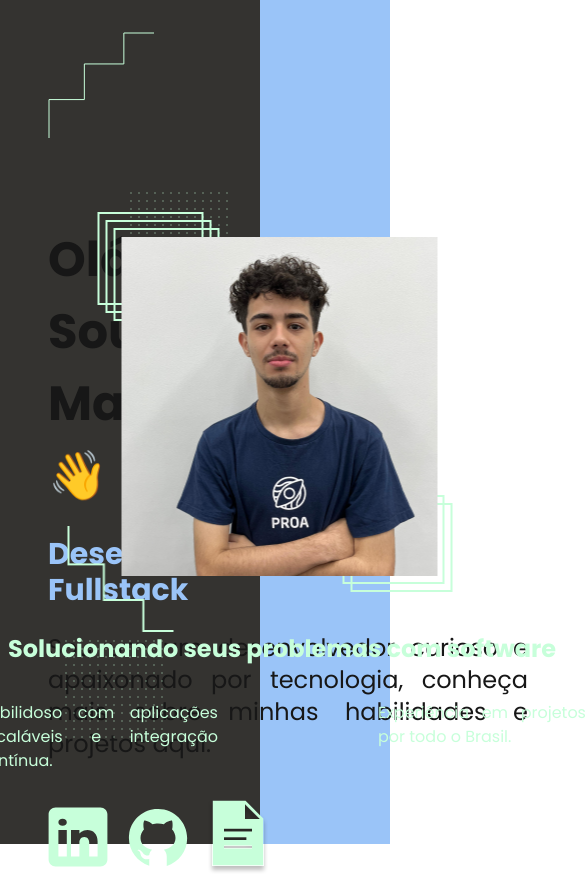
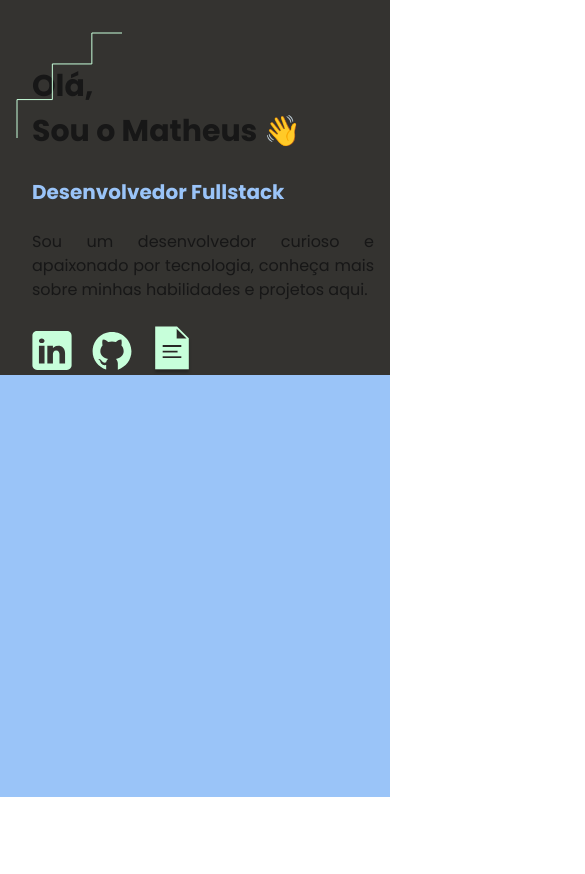
Before and after one commit to fatekkl/Portfolio-Next, a Next.js app: page / in a window 390 px wide. Shown: the whole page, 585 px wide, since content can reach past the window. After the commit the page ends 844 px from the top, so only its background shows below. Built offline with nearby package versions, Linux system fonts and the light colour scheme.

Commit message:
add assets + responsivity

```diff
--- /dev/null
+++ b/src/app/Components/Line/index.tsx
@@ -0,0 +1,8 @@
+export default function Line() {
+    return (
+        <svg width="2" height="364" viewBox="0 0 2 364" fill="none" xmlns="http://www.w3.org/2000/svg">
+            <path d="M1 364L1 -9.86457e-06" stroke="#343330" stroke-width="2" />
+        </svg>
+
+    )
+}
--- a/src/app/Components/Principal/index.tsx
+++ b/src/app/Components/Principal/index.tsx
@@ -1,45 +1,64 @@
-import DotSquare from "../DotSquare"
-import Stair from "../Stair"
-
+import DotSquare from "../DotSquare";
+import Line from "../Line";
+import Stair from "../Stair";
 
 export default function Principal() {
   return (
-        <div className="flex h-screen relative">
+    <div className="flex flex-col md:flex-row min-h-screen relative">
       {/* Seção Jet */}
-            <section className="w-2/3 h-screen bg-jet relative">
+      <section className="w-full md:w-2/3 h-auto md:h-screen bg-jet relative">
         {/* Conteúdo da Seção Jet */}
-                <div className="absolute ml-12 mt-8">
+        {/* Ajuste de margens para telas menores e absolutas em telas maiores */}
+        <div className="absolute ml-4 md:ml-12 mt-8">
           <Stair />
         </div>
-                <div className="absolute left-2/4 opacity-30 top-48">
+
+        {/* Elementos decorativos que podem ficar ocultos em telas muito pequenas */}
+        <div className="hidden md:block absolute left-2/4 opacity-30 top-48">
           <DotSquare />
         </div>
-                <div className="absolute left-[60%] opacity-30 top-1/2">
+        <div className="hidden md:block absolute left-[60%] opacity-30 top-1/2">
           <DotSquare />
         </div>
-                <div className="absolute left-1/4 top-[40rem] opacity-30">
+        <div className="hidden md:block absolute left-1/4 top-[40rem] opacity-30">
           <DotSquare />
         </div>
-                <div className="flex flex-col ml-12 mt-56 gap-6">
-                    <h1 className="font-bold text-5xl leading-normal">
+
+        {/* Container principal de textos */}
+        <div className="flex flex-col ml-4 md:ml-12 mt-16 md:mt-56 gap-6 px-4 md:px-0">
+          <h1 className="font-bold text-3xl md:text-5xl leading-normal">
             Olá,
             <br />
             Sou o Matheus 👋
           </h1>
-                    <h2 className="font-bold text-3xl text-jordy">
+          <h2 className="font-bold text-xl md:text-3xl text-jordy">
             Desenvolvedor Fullstack
           </h2>
-                    <span className="w-[30rem] h-36 text-justify text-2xl">
-                        Sou um um desenvolvedor curioso e apaixonado por tecnologia,
+          <p className="text-justify text-md md:text-2xl max-w-full md:w-[30rem]">
+            Sou um desenvolvedor curioso e apaixonado por tecnologia,
             conheça mais sobre minhas habilidades e projetos aqui.
-                    </span>
+          </p>
           <div className="flex gap-5">
-                        <img className="w-16" src="../../../assets/Linkedin.svg" />
-                        <img className="w-16" src="../../../assets/Github.svg" />
-                        <img className="w-16" src="../../../assets/Document.svg" />
+            <img
+              className="w-10 md:w-16"
+              src="../../../assets/Linkedin.svg"
+              alt="Linkedin"
+            />
+            <img
+              className="w-10 md:w-16"
+              src="../../../assets/Github.svg"
+              alt="Github"
+            />
+            <img
+              className="w-10 md:w-16"
+              src="../../../assets/Document.svg"
+              alt="Document"
+            />
           </div>
         </div>
-                <div className="w-[38rem] h-36 absolute top-3/4 left-1/2 transform -translate-x-1/4 flex flex-col gap-9">
+
+        {/* Texto extra (abaixo) */}
+        <div className="hidden md:flex flex-col gap-9 w-[38rem] h-36 absolute top-3/4 left-1/2 transform -translate-x-1/4">
           <span className="text-2xl text-center text-tea font-bold">
             Solucionando seus problemas com software
           </span>
@@ -54,14 +73,31 @@ export default function Principal() {
         </div>
       </section>
 
-            {/* Imagem Responsiva Centralizada */}
+      {/* Imagem Centralizada (oculta em telas muito pequenas) */}
       <img
-                className="absolute top-1/2 left-2/3 transform -translate-y-1/2 -translate-x-1/2"
+        className="hidden md:block absolute top-1/2 left-2/3 transform -translate-y-1/2 -translate-x-1/2 z-50 max-h-[80vh]"
         src="../../../assets/Eu.png"
+        alt="Eu"
       />
 
       {/* Seção Jordy */}
-            <section className="w-1/3 h-screen bg-jordy"></section>
+      <section className="w-full md:w-1/3 h-[50vh] md:h-screen bg-jordy relative flex items-center justify-center md:justify-start">
+        {/* Elementos decorativos (ocultos em telas pequenas) */}
+        <div className="hidden md:block absolute bottom-3/4 left-1/4">
+          <DotSquare />
+        </div>
+        <div className="hidden md:block absolute bottom-2/4 left-2/4">
+          <DotSquare />
+        </div>
+        <div className="hidden md:block absolute top-3/4 mr-32 right-1/4">
+          <DotSquare />
+        </div>
+
+        {/* E-mail rotacionado */}
+        <span className="hidden md:block text-jet font-quantico font-bold -rotate-90 absolute bottom-1/2 ml-[36rem] whitespace-nowrap">
+          mathtml.1105@gmail.com
+        </span>
+      </section>
     </div>
   );
 }
--- a/src/app/layout.tsx
+++ b/src/app/layout.tsx
@@ -1,5 +1,5 @@
 import type { Metadata } from "next";
-import { Geist, Geist_Mono, Poppins } from "next/font/google";
+import { Geist, Geist_Mono, Poppins, Quantico } from "next/font/google";
 import "./globals.css";
 
 
@@ -19,6 +19,14 @@ const poppins = Poppins({
   weight: ["100", "200", "300", "400", "500", "600", "700", "800", "900"], // Adicione os pesos necessários
 });
 
+const quantico = Quantico({
+  subsets: ["latin"], // Subset básico para idiomas ocidentais
+  weight: ["400", "700"], // Pesos disponíveis para Quantico
+  variable: "--font-quantico", // Variável CSS para integração com Tailwind
+});
+
+
+
 export const metadata: Metadata = {
   title: "Create Next App",
   description: "Generated by create next app",
@@ -32,7 +40,7 @@ export default function RootLayout({
   return (
     <html lang="pt-br">
       <body
-        className={`${geistSans.variable} ${geistMono.variable} ${poppins.variable} font-poppins antialiased`}
+        className={`${geistSans.variable} ${geistMono.variable} ${poppins.variable} ${quantico.variable} font-poppins antialiased`}
       >
         {children}
       </body>
--- a/src/app/page.tsx
+++ b/src/app/page.tsx
@@ -2,6 +2,8 @@ import Principal from "./Components/Principal";
 
 export default function Home() {
   return (
-    Principal()
+    <>
+      <Principal/>
+    </>
   );
 }
--- a/tailwind.config.ts
+++ b/tailwind.config.ts
@@ -19,6 +19,7 @@ export default {
       },
       fontFamily: {
         poppins:  ['var(--font-poppins)', 'sans-serif'],
+        quantico: ["var(--font-quantico)", "sans-serif"]
       }
     },
   },
```
Also changed, not shown: public/assets/Line.svg (added). Lines whose indentation alone changed are shown as unchanged.
